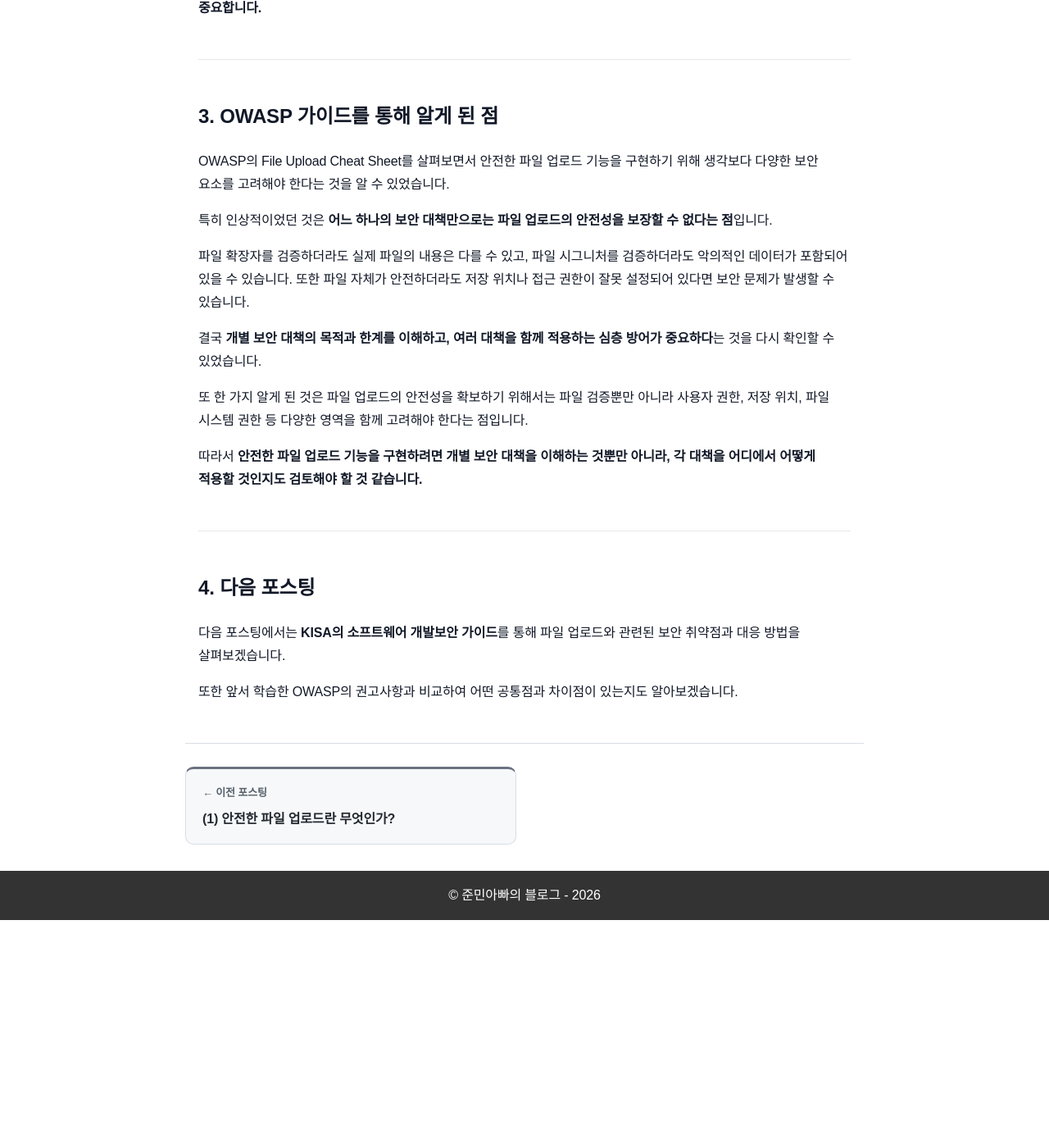
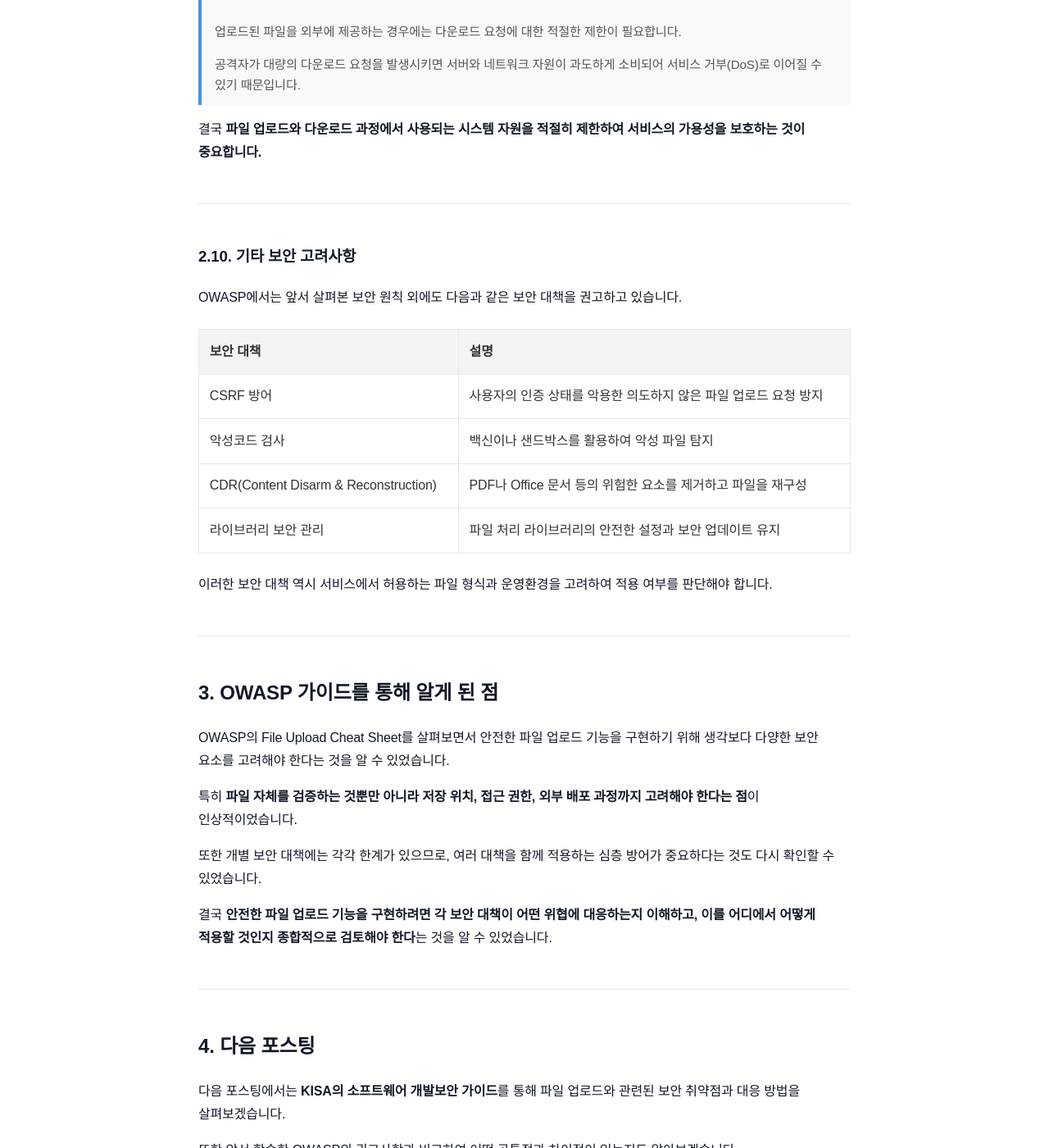
Before and after one commit to sanghoon-lee/sanghoon-lee.github.io, a Jekyll site: the page built from _posts/2026-11-01-upload2.md, in a window 1280 px wide and 1400 px high, scrolled down 8240 px. Shown: the whole window at 82% size. Built offline with Jekyll 4.4.1, drawn with Linux system fonts in a browser that asks for light colours; nearby versions of some CDN libraries; comment, search, counter and statistics services are not loaded; before the commit the page ends 9362 px from its top, so only the background shows below that; some of the changed text lies outside the part shown.

Commit message:
secure-file-upload2.md 추가

```diff
--- a/_posts/2026-11-01-upload2.md
+++ b/_posts/2026-11-01-upload2.md
@@ -12,6 +12,10 @@ tags:
     - 웹
 ---
 
+이전 포스팅에서는 안전한 파일 업로드 기능을 구현하기 위해 보안성, 정확성, 안정성이라는 세 가지 관점에서 학습을 진행하기로 했습니다.
+
+첫 번째로 보안성에 초점을 맞춰 OWASP의 File Upload Cheat Sheet를 살펴보려고 합니다.
+
 OWASP는 웹 애플리케이션 보안에 관한 다양한 가이드와 자료를 제공하는 비영리 재단입니다. Cheat Sheet Series는 OWASP에서 개발자가 안전한 소프트웨어를 구현할 때 참고할 수 있는 실무 중심의 보안 지침을 정리한 자료입니다.
 
 그중 File Upload Cheat Sheet에서는 파일 업로드 과정에서 발생할 수 있는 보안 위협과 이를 방지하기 위한 주요 원칙을 설명하고 있습니다.
@@ -24,11 +28,12 @@ OWASP는 웹 애플리케이션 보안에 관한 다양한 가이드와 자료
 
 ## 1. 파일 업로드에서 발생할 수 있는 보안 위협
 
-파일 업로드는 외부에서 전달된 데이터를 서버가 받아들이는 기능입니다. 따라서 공격자가 악의적으로 조작한 파일을 전달할 수 있습니다. 그만큼 공격의 대상이 되기도 쉽습니다.
+파일 업로드는 외부에서 전달된 데이터를 서버가 받아들이는 기능입니다. 따라서 그만큼 공격의 대상이 되기도 쉽습니다.
 
 OWASP에서는 파일 업로드와 관련된 보안 위협을 크게 **악의적인 파일(Malicious Files)**과 **파일 조회 및 배포 과정의 보안 위협(Public File Retrieval)**이라는 두 가지 유형으로 구분하여 설명하고 있습니다.
 
-첫 번째는 악의적인 파일을 업로드하거나 서버에서 처리하는 과정에서 발생하는 보안 위협이고, 두 번째는 업로드된 파일을 외부에 제공하는 과정에서 발생하는 보안 위협입니다.
+* **악의적인 파일(Malicious Files)**: 업로드된 악의적인 파일이 서버에서 처리되는 과정에서 발생하는 보안 위협
+* **파일 조회 및 배포 과정의 보안 위협(Public File Retrieval)**: 업로드된 파일을 외부에 제공하는 과정에서 발생하는 보안 위협
 
 결국 파일 업로드의 안전성을 확보하려면 파일을 받아들이는 과정뿐만 아니라, 저장된 파일을 외부에 제공하는 과정까지 고려해야 한다는 의미입니다.
 
@@ -40,17 +45,17 @@ OWASP에서 악의적인 파일 업로드와 관련하여 설명하는 대표적
 
 | 보안 위협 | 설명 |
 |---|---|
-| 파일 처리 프로그램의 취약점 악용 | 이미지나 문서 등의 파일을 처리하는 라이브러리의 취약점을 악용 |
+| 파일 처리 프로그램의 취약점 악용 | 이미지나 문서 등의 파일을 처리하는 라이브러리의 취약점을 이용한 공격 |
 | 피싱(Phishing) | 악의적인 파일을 이용해 사용자를 속이거나 민감한 정보를 탈취 |
 | 서비스 거부(DoS) | 대용량 파일이나 압축 폭탄 등을 이용해 시스템 자원을 고갈 |
-| 기존 파일 덮어쓰기 | 파일명이나 저장 경로를 조작하여 기존 파일을 덮어쓰기 |
+| 기존 파일 덮어쓰기 | 파일명이나 저장 경로를 조작하여 정상적인 기존 파일을 임의로 변경 |
 | 클라이언트 측 공격 | 악성 스크립트 등이 포함된 파일을 통해 XSS 등의 공격 유발 |
 
 위와 같은 보안 위협을 방지하려면 **파일 업로드부터 검증, 저장, 처리에 이르는 전 과정에서 발생할 수 있는 위험성을 고려**해야 합니다.
 
-서비스 거부(DoS)와 관련해서는 작은 압축파일을 해제하는 과정에서 시스템 자원이 고갈될 수 있는 ZIP Bomb이 대표적인 사례입니다. 앞서 작성한 [[학습기록] Java 개발자가 알아야 할 서비스 거부(DoS) 취약점: (2) 과도한 자원 소비의 위험성](https://sanghoon-lee.github.io/2026/10/21/dos2/)과 연결되는 내용입니다.
+앞서 작성한 [[학습기록] Java 개발자가 알아야 할 서비스 거부(DoS) 취약점: (2) 과도한 자원 소비의 위험성](https://sanghoon-lee.github.io/2026/10/21/dos2/)에서 작은 압축파일을 해제하는 과정에서 시스템 자원이 고갈될 수 있는 ZIP Bomb과 같은 서비스 거부(DoS) 취약점에 대해서 살펴본 적이 있습니다.
 
-이처럼 이전에 학습했던 내용을 다른 주제와 연결하면서 지식이 조금씩 확장되고 있다는 느낌이 듭니다.
+이처럼 이전에 학습했던 내용을 다른 주제와 연결하면서 지식이 조금씩 확장되고 있다는 사실을 느낄 수 있는 것 같습니다.
 
 ---
 
@@ -76,11 +81,13 @@ OWASP에서는 업로드된 파일을 외부에 공개하거나 다운로드할
 
 ## 2. 안전한 파일 업로드 기능 구현을 위한 보안 원칙
 
-OWASP에서는 안전한 파일 업로드 기능을 구현하기 위해 지켜야 하는 다양한 보안 원칙을 설명하고 있습니다. 여기서 주목해야 할 것은 **몇 가지 보안 원칙만 선택해서는 모든 위협에 대응할 수 없다는 점**입니다.
+OWASP에서는 안전한 파일 업로드 기능을 구현하기 위해 지켜야 하는 다양한 보안 원칙을 설명하고 있습니다. 여기서 주목해야 할 것은 **임의로 몇 가지 보안 원칙만 선택해서는 모든 위협에 대응할 수 없다는 점**입니다.
 
 예를 들어 파일 확장자를 검증하더라도 실제 파일의 내용이 조작되었을 수 있고, 파일 형식을 검증하더라도 저장 경로에 대한 접근 권한이 잘못 설정되어 있다면 여전히 보안 문제가 발생할 수 있습니다. 따라서 **여러 보안 원칙을 함께 적용하여 개별 대책의 한계를 보완하는 심층 방어(Defense in Depth)**가 중요합니다.
 
-OWASP에서 설명하는 보안 원칙 중 일부만 임의로 선택하기보다는 **각 보안 대책이 어떤 위협에 대응하기 위한 것인지 이해하고 적용 여부를 판단**해야 합니다. 실제 적용할 원칙은 서비스의 특성과 위험 수준을 고려하여 결정해야 합니다. 하지만 적용하지 않는 원칙에 대해서도 그 이유를 설명할 수 있어야 할 것입니다.
+따라서 OWASP에서 설명하는 보안 원칙 중 일부만 임의로 선택하기보다는 **각 보안 대책이 어떤 위협에 대응하기 위한 것인지 이해하고 적용 여부를 판단**해야 합니다.
+
+서비스의 특성과 위험 수준을 고려하여 적용할 보안 원칙을 결정해야 하며, 적용하지 않는 원칙에 대해서도 그 이유를 설명할 수 있어야 할 것입니다.
 
 ---
 
@@ -106,7 +113,7 @@ OWASP에서는 파일 확장자 검증 방법으로 **확장자 허용 목록(Li
 
 하지만 **Content-Type은 클라이언트가 임의로 변경할 수 있기 때문에 신뢰할 수 없습니다.**
 
-OWASP에서는 `Content-Type`을 사용자가 의도하지 않은 형식의 파일을 업로드하는 것을 방지하기 위한 간단한 검증 수단으로 활용할 수 있지만, **보안 검증의 유일한 기준으로 사용해서는 안 된다**고 설명합니다.
+OWASP에서는 `Content-Type`을 사용자가 의도하지 않은 형식의 파일을 업로드하는 것을 방지하기 위한 간단한 검증 수단으로 활용할 수 있지만, **보안 검증의 유일한 기준으로 사용해서는 안 된다**고 설명하고 있습니다.
 
 ---
 
@@ -116,7 +123,7 @@ OWASP에서는 `Content-Type`을 사용자가 의도하지 않은 형식의 파
 
 파일 시그니처를 검증하면 확장자나 `Content-Type`과 달리 실제 파일의 내용을 기반으로 형식을 확인할 수 있습니다. 하지만 **파일 시그니처 역시 조작할 수 있으며, 시그니처가 일치한다고 해서 파일 전체가 안전하다는 의미는 아닙니다.**
 
-OWASP에서도 파일 시그니처 검증은 비교적 쉽게 우회할 수 있으므로 **다른 검증 방법과 함께 적용해야 한다**고 설명합니다.
+OWASP에서는 파일 시그니처 검증은 비교적 쉽게 우회할 수 있으므로 **다른 검증 방법과 함께 적용해야 한다**고 설명합니다.
 
 ---
 
@@ -239,19 +246,30 @@ OWASP에서는 시스템 자원을 보호하기 위해 **업로드 파일의 크
 
 ---
 
+### 2.10. 기타 보안 고려사항
+
+OWASP에서는 앞서 살펴본 보안 원칙 외에도 다음과 같은 보안 대책을 권고하고 있습니다.
+
+| 보안 대책 | 설명 |
+|---|---|
+| CSRF 방어 | 사용자의 인증 상태를 악용한 의도하지 않은 파일 업로드 요청 방지 |
+| 악성코드 검사 | 백신이나 샌드박스를 활용하여 악성 파일 탐지 |
+| CDR(Content Disarm & Reconstruction) | PDF나 Office 문서 등의 위험한 요소를 제거하고 파일을 재구성 |
+| 라이브러리 보안 관리 | 파일 처리 라이브러리의 안전한 설정과 보안 업데이트 유지 |
+
+이러한 보안 대책 역시 서비스에서 허용하는 파일 형식과 운영환경을 고려하여 적용 여부를 판단해야 합니다.
+
+---
+
 ## 3. OWASP 가이드를 통해 알게 된 점
 
 OWASP의 File Upload Cheat Sheet를 살펴보면서 안전한 파일 업로드 기능을 구현하기 위해 생각보다 다양한 보안 요소를 고려해야 한다는 것을 알 수 있었습니다.
 
-특히 인상적이었던 것은 **어느 하나의 보안 대책만으로는 파일 업로드의 안전성을 보장할 수 없다는 점**입니다.
+특히 **파일 자체를 검증하는 것뿐만 아니라 저장 위치, 접근 권한, 외부 배포 과정까지 고려해야 한다는 점**이 인상적이었습니다.
 
-파일 확장자를 검증하더라도 실제 파일의 내용은 다를 수 있고, 파일 시그니처를 검증하더라도 악의적인 데이터가 포함되어 있을 수 있습니다. 또한 파일 자체가 안전하더라도 저장 위치나 접근 권한이 잘못 설정되어 있다면 보안 문제가 발생할 수 있습니다.
+또한 개별 보안 대책에는 각각 한계가 있으므로, 여러 대책을 함께 적용하는 심층 방어가 중요하다는 것도 다시 확인할 수 있었습니다.
 
-결국 **개별 보안 대책의 목적과 한계를 이해하고, 여러 대책을 함께 적용하는 심층 방어가 중요하다**는 것을 다시 확인할 수 있었습니다.
-
-또 한 가지 알게 된 것은 파일 업로드의 안전성을 확보하기 위해서는 파일 검증뿐만 아니라 사용자 권한, 저장 위치, 파일 시스템 권한 등 다양한 영역을 함께 고려해야 한다는 점입니다.
-
-따라서 **안전한 파일 업로드 기능을 구현하려면 개별 보안 대책을 이해하는 것뿐만 아니라, 각 대책을 어디에서 어떻게 적용할 것인지도 검토해야 할 것 같습니다.**
+결국 **안전한 파일 업로드 기능을 구현하려면 각 보안 대책이 어떤 위협에 대응하는지 이해하고, 이를 어디에서 어떻게 적용할 것인지 종합적으로 검토해야 한다**는 것을 알 수 있었습니다.
 
 ---
 
```
